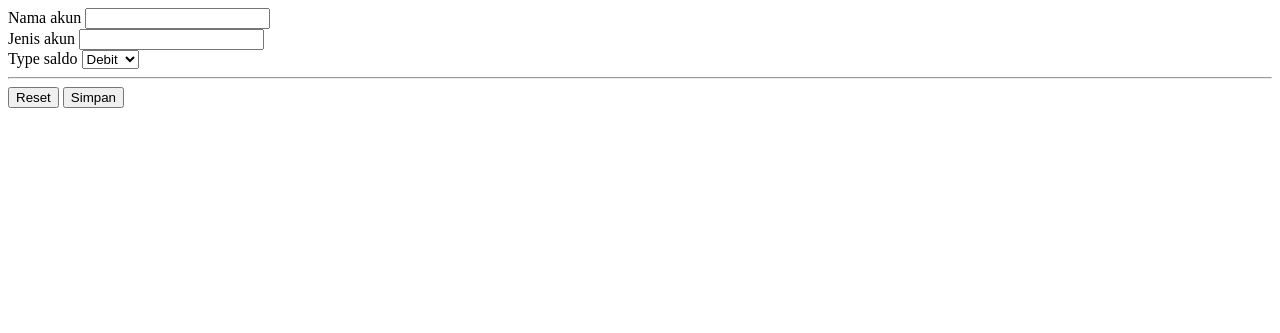
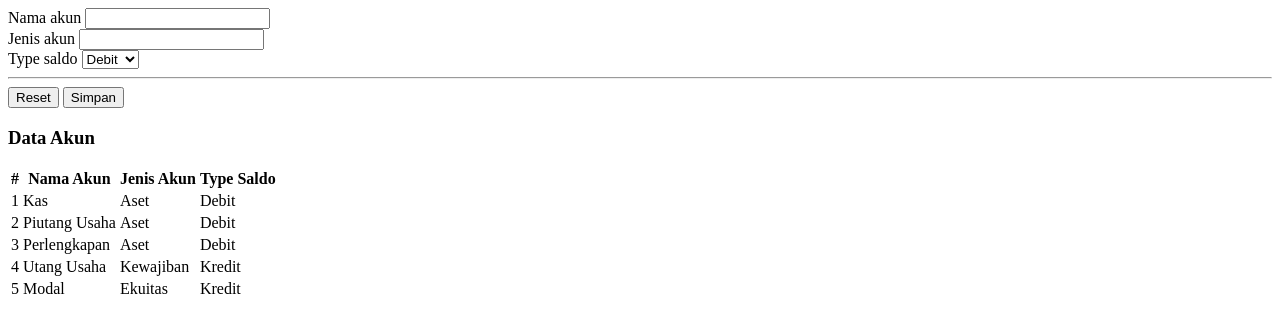
Before and after one commit to AdityaIbnu13/projek_sia, a PHP site: page /modul/akun/index.php in a window 1280 px wide. Shown: the top 333 px of the page. Run offline with PHP 8.4, Linux system fonts and the light colour scheme.

Commit message:
update-2 akun/index.php

```diff
--- a/modul/akun/index.php
+++ b/modul/akun/index.php
@@ -26,3 +26,96 @@
         </form>
     </div>
 </div>
+
+<div class="card">
+    <div class="card-header">
+        <h3>Data Akun</h3>
+    </div>
+    <div class="card-body">
+        <div class="table-responsive">
+            <table class="table table-striped">
+                <thead>
+                    <tr>
+                        <th>#</th>
+                        <th>Nama Akun</th>
+                        <th>Jenis Akun</th>
+                        <th>Type Saldo</th>
+                        <th><i class="bi bi-gear-fill"></i></th>
+                    </tr>
+                </thead>
+                <tbody>
+                    <tr>
+                        <td>1</td>
+                        <td>Kas</td>
+                        <td>Aset</td>
+                        <td>Debit</td>
+                        <td>
+                            <a href="#editAkun" class="text-decoration-none" data-bs-toggle="modal">
+                                <i class="bi bi-pencil-square text-success"></i>
+                            </a>
+                            <a href="" class="text-decoration-none">
+                                <i class="bi bi-trash text-danger"></i>
+                            </a>
+                        </td>
+                    </tr>
+                    <tr>
+                        <td>2</td>
+                        <td>Piutang Usaha</td>
+                        <td>Aset</td>
+                        <td>Debit</td>
+                        <td>
+                            <a href="" class="text-decoration-none">
+                                <i class="bi bi-pencil-square text-success"></i>
+                            </a>
+                            <a href="" class="text-decoration-none">
+                                <i class="bi bi-trash text-danger"></i>
+                            </a>
+                        </td>
+                    </tr>
+                    <tr>
+                        <td>3</td>
+                        <td>Perlengkapan</td>
+                        <td>Aset</td>
+                        <td>Debit</td>
+                        <td>
+                            <a href="" class="text-decoration-none">
+                                <i class="bi bi-pencil-square text-success"></i>
+                            </a>
+                            <a href="" class="text-decoration-none">
+                                <i class="bi bi-trash text-danger"></i>
+                            </a>
+                        </td>
+                    </tr>
+                    <tr>
+                        <td>4</td>
+                        <td>Utang Usaha</td>
+                        <td>Kewajiban</td>
+                        <td>Kredit</td>
+                        <td>
+                            <a href="" class="text-decoration-none">
+                                <i class="bi bi-pencil-square text-success"></i>
+                            </a>
+                            <a href="" class="text-decoration-none">
+                                <i class="bi bi-trash text-danger"></i>
+                            </a>
+                        </td>
+                    </tr>
+                    <tr>
+                        <td>5</td>
+                        <td>Modal</td>
+                        <td>Ekuitas</td>
+                        <td>Kredit</td>
+                        <td>
+                            <a href="" class="text-decoration-none">
+                                <i class="bi bi-pencil-square text-success"></i>
+                            </a>
+                            <a href="" class="text-decoration-none">
+                                <i class="bi bi-trash text-danger"></i>
+                            </a>
+                        </td>
+                    </tr>
+                </tbody>
+            </table>
+        </div>
+    </div>
+</div>
```
